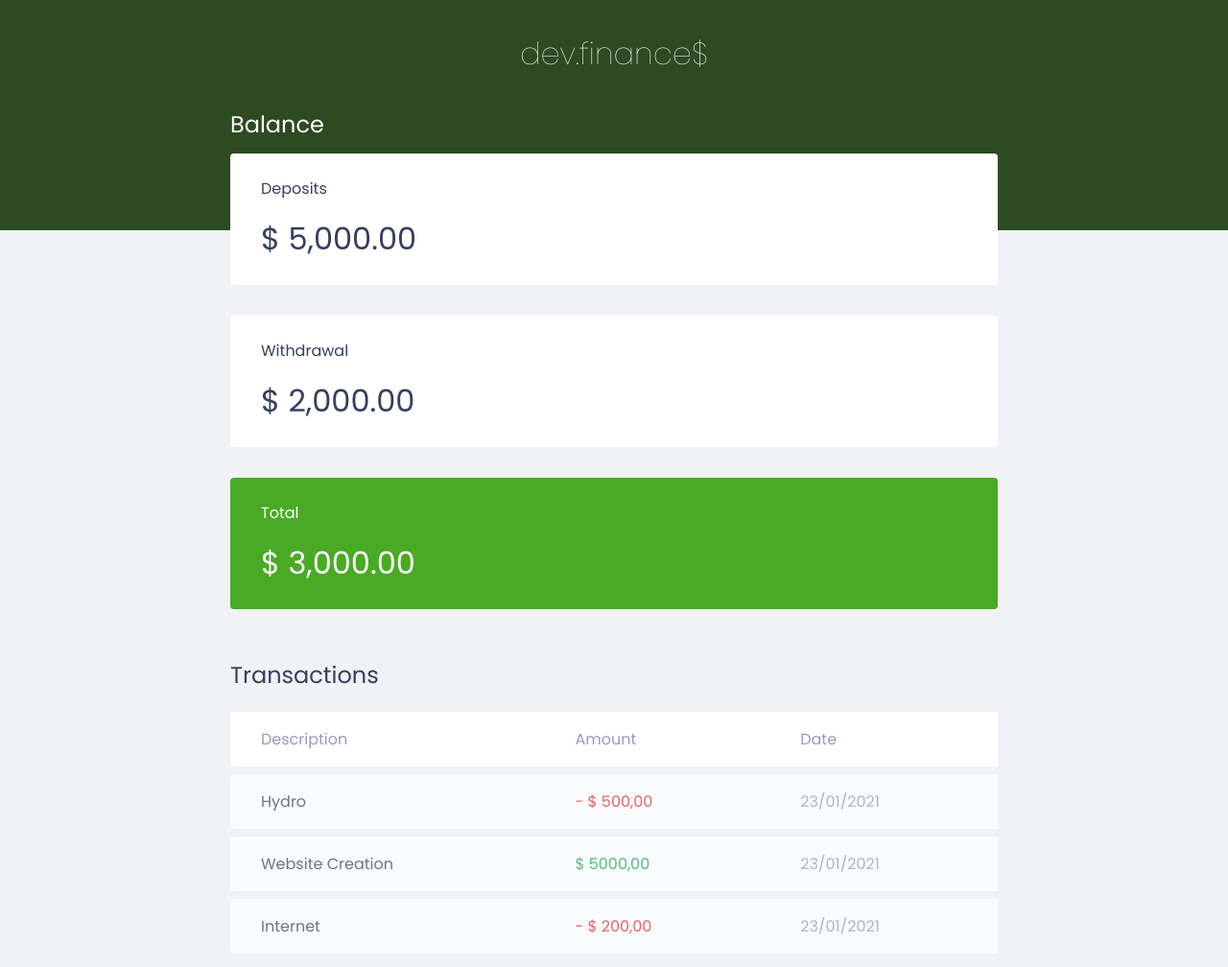
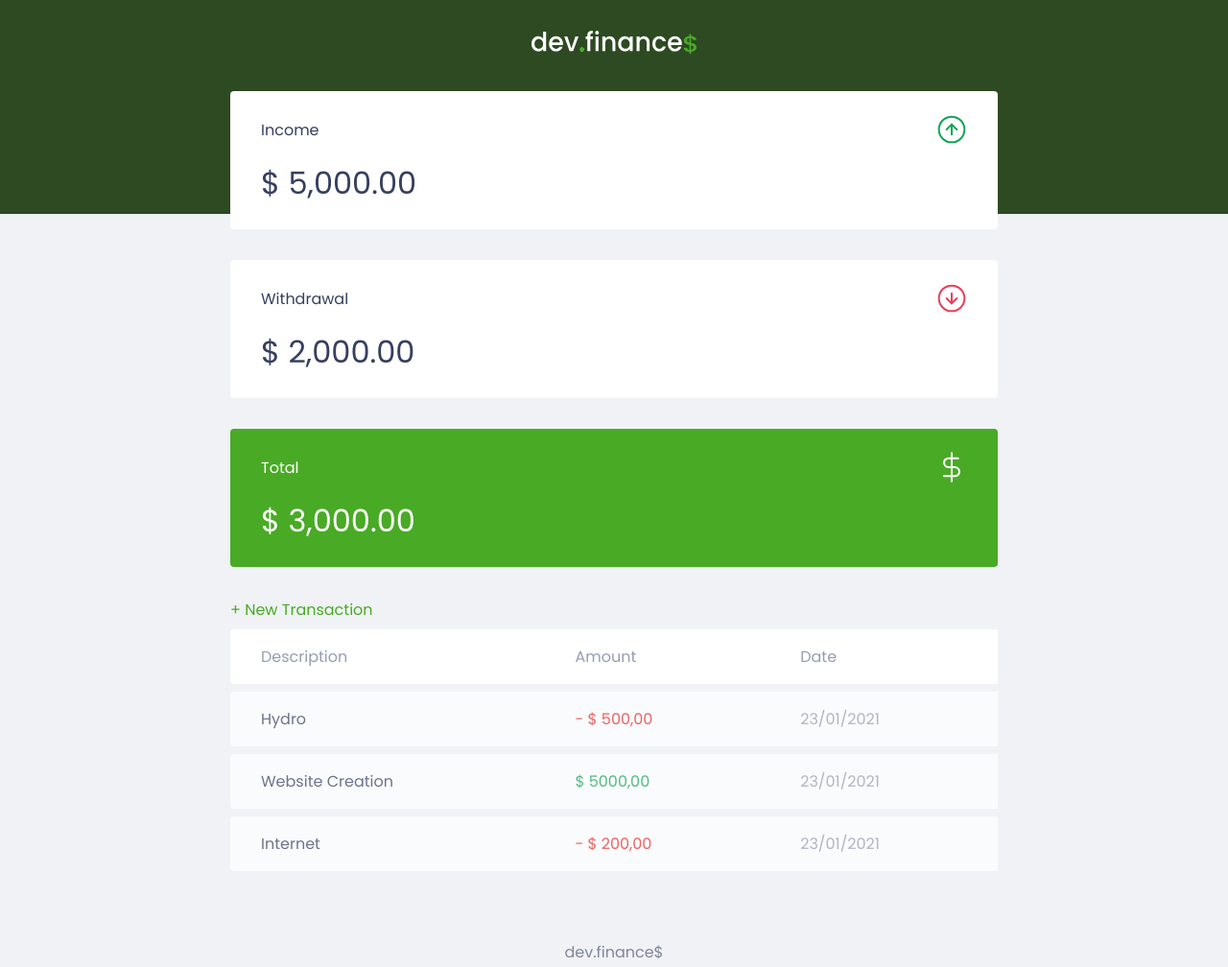
Before and after one commit to allanrodriguest/dev-finance, a plain HTML site: page index.html in a window 1280 px wide. Shown: the top 1008 px of the page at 96% size. Drawn offline with Linux system fonts and the light colour scheme.

Commit message:
Assets added

```diff
--- a/index.html
+++ b/index.html
@@ -13,31 +13,43 @@
 
 <body>
     <header>
-        <h1 id="logo">dev.finance$</h1>
+        <img src="./assets/logo.svg" alt="Logo Dev Finance">
     </header>
 
     <main class="container">
         <section id="balance">
-            <h2>Balance</h2>
+            <h2 class="sr-only">Balance</h2>
 
             <div class="card">
-                <h3>Deposits</h3>
+                <h3>
+                    <span>Income</span>
+                    <img src="./assets/income.svg" alt="Image of Income">
+                </h3>
                 <p>$ 5,000.00</p>
             </div>
 
             <div class="card">
-                <h3>Withdrawal</h3>
+                <h3>
+                    <span>Withdrawal</span>
+                    <img src="./assets/expense.svg" alt="Image of Expense">
+                </h3>
                 <p>$ 2,000.00</p>
             </div>
 
             <div class="card total">
-                <h3>Total</h3>
+                <h3>
+                    <span>Total</span>
+                    <img src="./assets/total.svg" alt="Image of Total">
+                </h3>
                 <p>$ 3,000.00</p>
             </div>
         </section>
 
         <section id="transaction">
-            <h2>Transactions</h2>
+            <h2 class="sr-only">Transactions</h2>
+
+            <a href="#" class="button new">+ New Transaction</a>
+
             <table id="data-table">
                 <thead>
                     <tr>
--- a/style.css
+++ b/style.css
@@ -13,6 +13,18 @@ body {
     font-family: 'Poppins', sans-serif;
 }
 
+.sr-only {
+    position: absolute;
+    width: 1px;
+    height: 1px;
+    padding: 0;
+    margin: -1px;
+    overflow: hidden;
+    clip: rect(0, 0, 0, 0);
+    white-space: nowrap;
+    border-width: 0;
+}
+
 .container {
     width: min(90vw, 800px);
     margin: auto;
@@ -24,6 +36,17 @@ h2 {
     color: var(--dark-blue);
     font-weight: 400;
 }
+
+/* BUTTONS AND LINKS ====================================================================================== */
+a {
+    color: #49AA26;
+    text-decoration: none;
+}
+
+a:hover {
+    color: #3dd705;
+}
+
 
 /* HEADER ================================================================================================= */
 
@@ -61,6 +84,10 @@ header {
 .card h3{
     font-weight: normal;
     font-size: 1rem;
+
+    display: flex;
+    align-items: center;
+    justify-content: space-between;
 }
 
 .card p {
```
Also changed, not shown: assets/expense.svg (added), assets/income.svg (added), assets/logo.svg (added), assets/minus.svg (added), assets/plus.svg (added), assets/total.svg (added).
